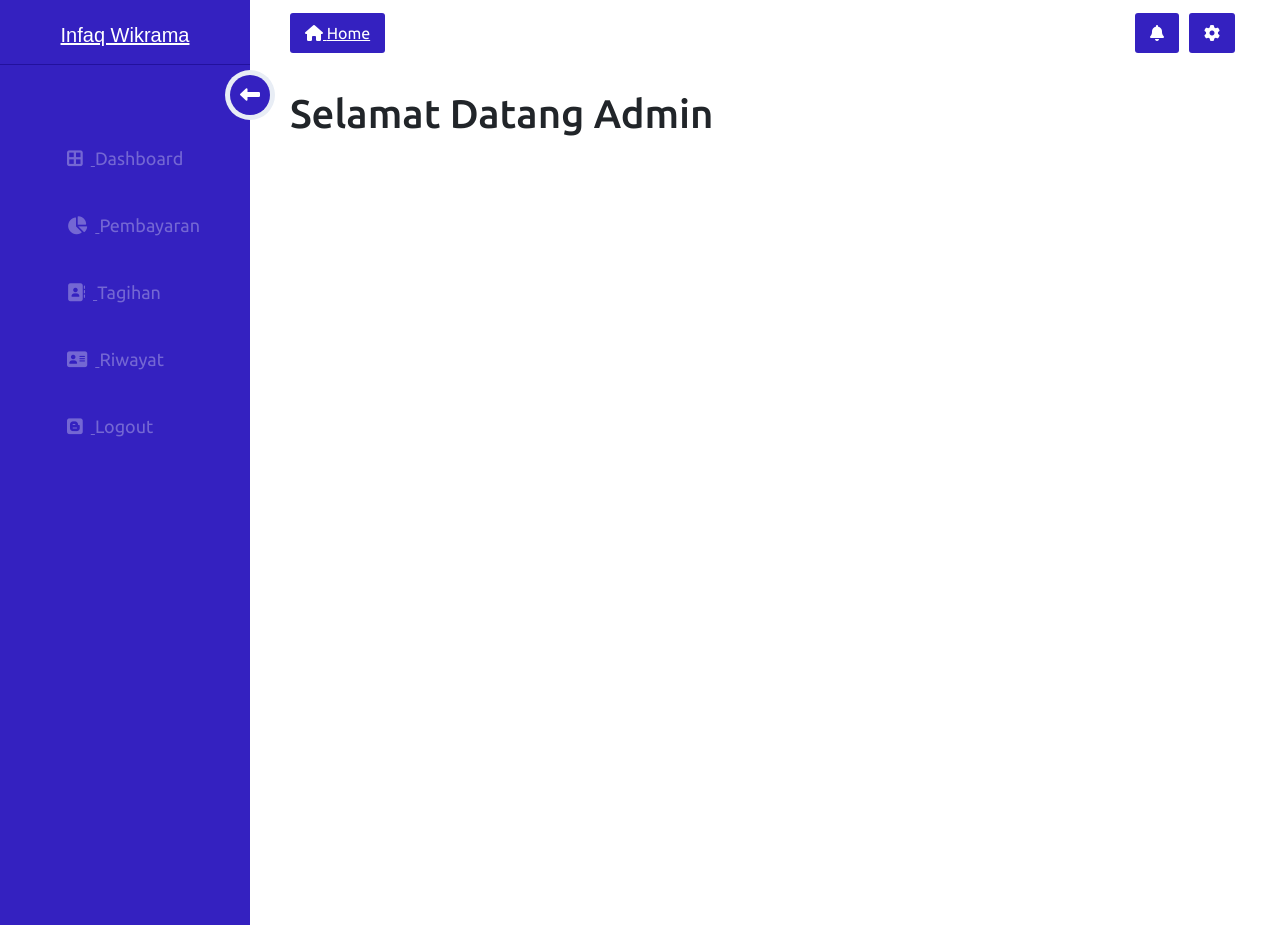
After one commit to Huntara/Infaq_Shodaqoh_Fe, a Laravel app: page /dahboard in a window 1280 px wide. The commit adds this page. Run offline with Laravel 10, Linux system fonts and the light colour scheme; some libraries are stand-ins or nearby versions; some web fonts are replaced.

Commit message:
membuat navbar dan sidebar admin

```diff
--- a/app/Http/Controllers/InfaqController.php
+++ b/app/Http/Controllers/InfaqController.php
@@ -20,4 +20,9 @@ class InfaqController extends Controller
     {
         return view('Payment');
     }
+
+    public function dashboard()
+    {
+        return view('Dashboard');
+    }
 }
--- /dev/null
+++ b/resources/views/Dashboard.blade.php
@@ -0,0 +1,11 @@
+@extends('layout.layout')
+@section('title', 'Dashboard')
+
+
+@section('content')
+
+<div>
+    <h1>Selamat Datang Admin</h1>
+</div>
+
+@endsection
--- a/resources/views/layout/layout.blade.php
+++ b/resources/views/layout/layout.blade.php
@@ -46,7 +46,7 @@
 
 	        	<ul>
 		          <li>
-		            <a href="#">
+		            <a href="/dahboard">
 		              <span class="icon">
 		              	<i class="fas fa-border-all"></i></span>
 		              <span class="list">Dashboard</span>
--- a/routes/web.php
+++ b/routes/web.php
@@ -22,4 +22,4 @@ Route::get('/', function () {
 Route::get('riwayat', [InfaqController::class, 'riwayat']);
 Route::get('tagihan', [InfaqController::class, 'tagihan']);
 Route::get('payment', [InfaqController::class, 'payment']);
-Route::get('Dahboard', [InfaqController::class, 'dashboard']);
+Route::get('dahboard', [InfaqController::class, 'dashboard']);
```
